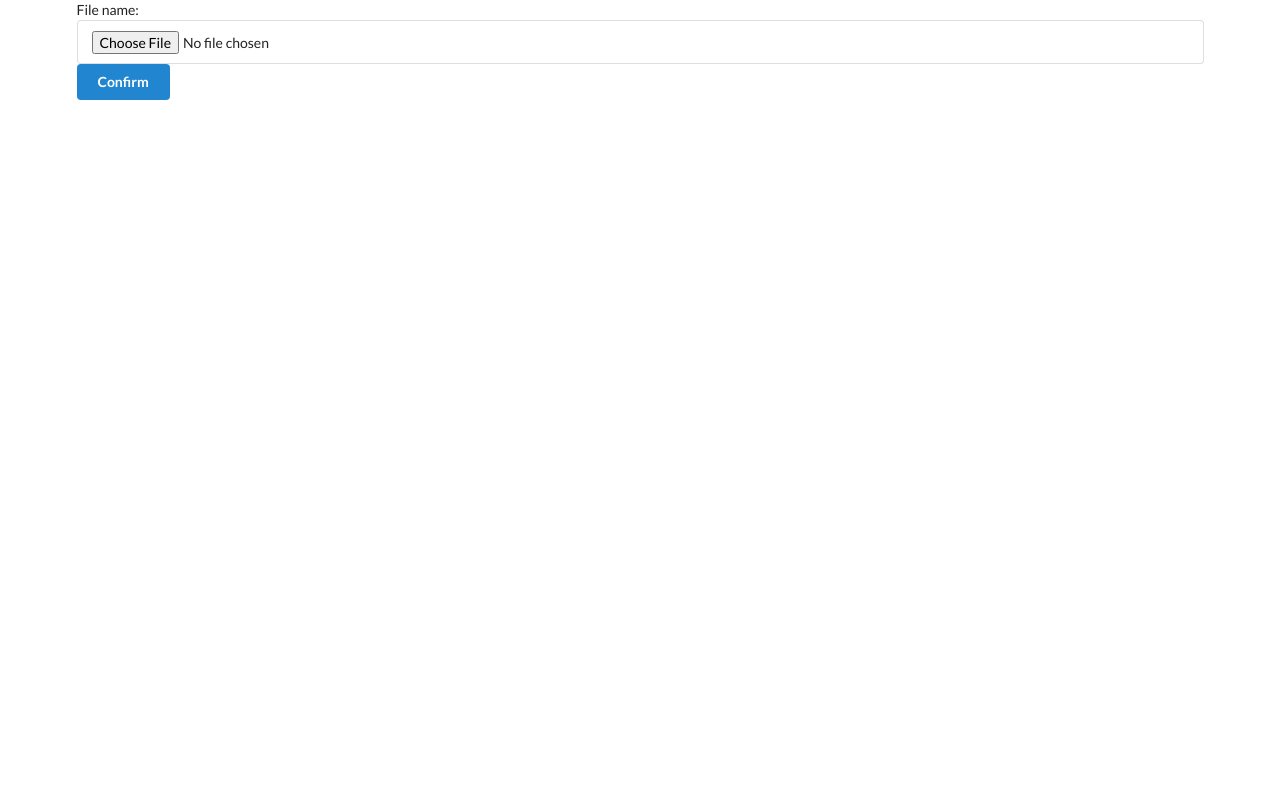
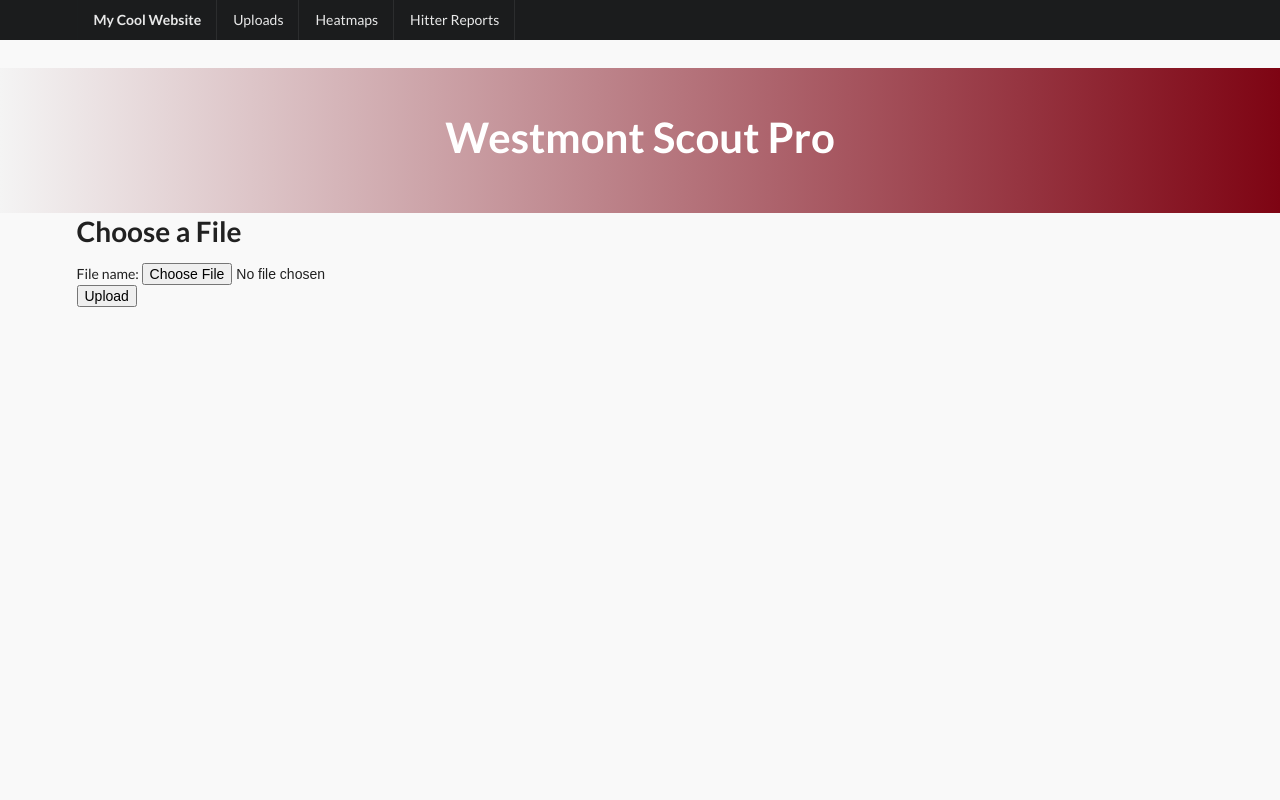
Before and after one commit to dpatt27/WestmontScoutPro, a Django app: template csvs/templates/csvs/upload.html in a window 1280 px wide. Run offline with Django 4.2, Linux system fonts and the light colour scheme; the template is opened without the code that fills it: values that come from a table or form of the project are taken from there, others are empty; parts of the project's set-up code (start-up, migrations or seed data) failed here and were passed over; some libraries are stand-ins or nearby versions.

Commit message:
Revamp base.html

```diff
--- a/csvs/templates/csvs/upload.html
+++ b/csvs/templates/csvs/upload.html
@@ -1,14 +1,28 @@
 {% extends 'base.html' %}
 
 {% block title %}
-main page
+Upload Page
 {% endblock title %}
 
 {% block content %}
-<form action="" method="POST" class="ui form" enctype="multipart/form-data">
-    {% csrf_token %}
-    {{form}}
-    <button type-="submit" class="ui button primary">Confirm
-    </button>
-</form>
+<div class="container mt-4">
+    <h1 class="text-center mb-4">Choose a File</h1>
+    <form action="" method="POST" class="needs-validation" enctype="multipart/form-data" novalidate>
+        {% csrf_token %}
+        <div class="mb-3">
+            {{ form.as_p }}
+        </div>
+        <button type="submit" class="btn btn-primary w-100">Upload</button>
+    </form>
+
+    {% if messages %}
+        <div class="mt-3">
+            {% for message in messages %}
+                <div class="alert alert-success" role="alert">
+                    {{ message }}
+                </div>
+            {% endfor %}
+        </div>
+    {% endif %}
+</div>
 {% endblock content %}
--- a/templates/base.html
+++ b/templates/base.html
@@ -2,23 +2,70 @@
 <!doctype html>
 <html lang="en">
 <head>
-    <!-- Required meta tags -->
+    <!-- Meta Tags -->
     <meta charset="utf-8">
     <meta name="viewport" content="width=device-width, initial-scale=1, shrink-to-fit=no">
 
     <!-- jQuery -->
     <script src="https://code.jquery.com/jquery-3.3.1.min.js"></script>
 
-    <link rel="stylesheet" type="text/css" href="https://cdnjs.cloudflare.com/ajax/libs/semantic-ui/2.2.14/semantic.min.css">
+    <!-- Semantic UI -->
+    <link rel="stylesheet" href="https://cdnjs.cloudflare.com/ajax/libs/semantic-ui/2.4.1/semantic.min.css">
     <script src="https://cdnjs.cloudflare.com/ajax/libs/semantic-ui/2.4.1/semantic.min.js"></script>
 
-    <title>uploads - {% block title %}{% endblock title %}</title>
+    <!-- Custom CSS (Optional) -->
+    <style>
+        body {
+            background: #f9f9f9;
+        }
+        .ui.menu {
+            border-radius: 0;
+            margin-bottom: 2rem;
+        }
+        .hero-section {
+            background: linear-gradient(to right, #f4f4f4, #7e0413);
+            color: white;
+            padding: 3rem 0;
+            text-align: center;
+        }
+        .hero-section h1 {
+            font-size: 3rem;
+            margin-bottom: 0.5rem;
+        }
+        .footer {
+            margin-top: 3rem;
+            padding: 1.5rem 0;
+            background: #333;
+            color: white;
+            text-align: center;
+        }
+    </style>
+
+    <title>{% block title %}My Cool Website{% endblock title %}</title>
 </head>
 <body>
+
+    <!-- Navbar -->
+    <div class="ui inverted menu">
+        <div class="ui container">
+            <a href="/" class="header item">My Cool Website</a>
+            <a href="#" class="item">Uploads</a>
+            <a href="#" class="item">Heatmaps</a>
+            <a href="#" class="item">Hitter Reports</a>
+        </div>
+    </div>
+
+    <!-- Hero Section (Optional, remove if not needed) -->
+    <div class="hero-section">
+        <h1>{% block hero_title %}Westmont Scout Pro{% endblock hero_title %}</h1>
+    </div>
+
+    <!-- Main Content -->
     <div class="ui container">
         {% block content %}
         {% endblock content %}
     </div>
 
+
 </body>
 </html>
```
